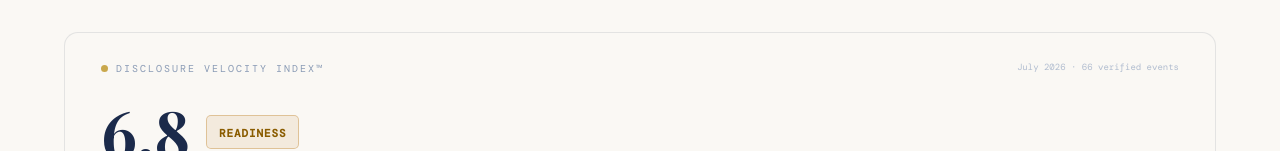
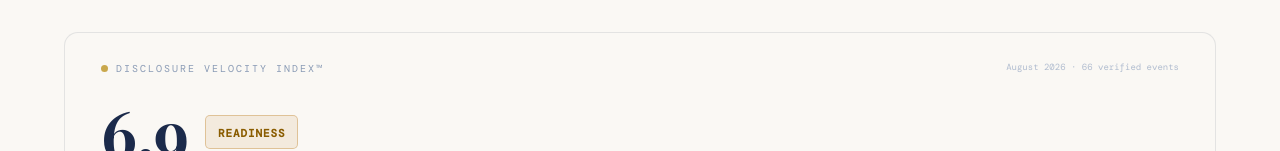
Before and after one commit to lbdgGit/DisclosureHub, a Next.js app in the folder disclosure-hub-starter/: page /signals in a window 1280 px wide. Shown: the part 354-505 px from the top of the page. Built offline with nearby package versions, Linux system fonts and the light colour scheme; a web font is replaced by a local one.

Commit message:
Update signals.ts

```diff
--- a/disclosure-hub-starter/data/signals.ts
+++ b/disclosure-hub-starter/data/signals.ts
@@ -875,10 +875,10 @@ export const CAT_ORDER: Record<SignalCategory, number> = {
 
 // ─── Single source of truth for DVI ───────────────────────
 export const DVI_CONFIG = {
-  value:     6.8,
+  value:     6.9,
   level:     'READINESS' as const,
-  updatedAt: 'July 2026',
-  baseline:  '27× the historical baseline',
+  updatedAt: 'August 2026',
+  baseline:  '28× the historical baseline',
 } as const;
 
 export type DVILevel = 'BASELINE' | 'MONITOR' | 'READINESS' | 'ACTIVATION' | 'CRITICAL';
```
